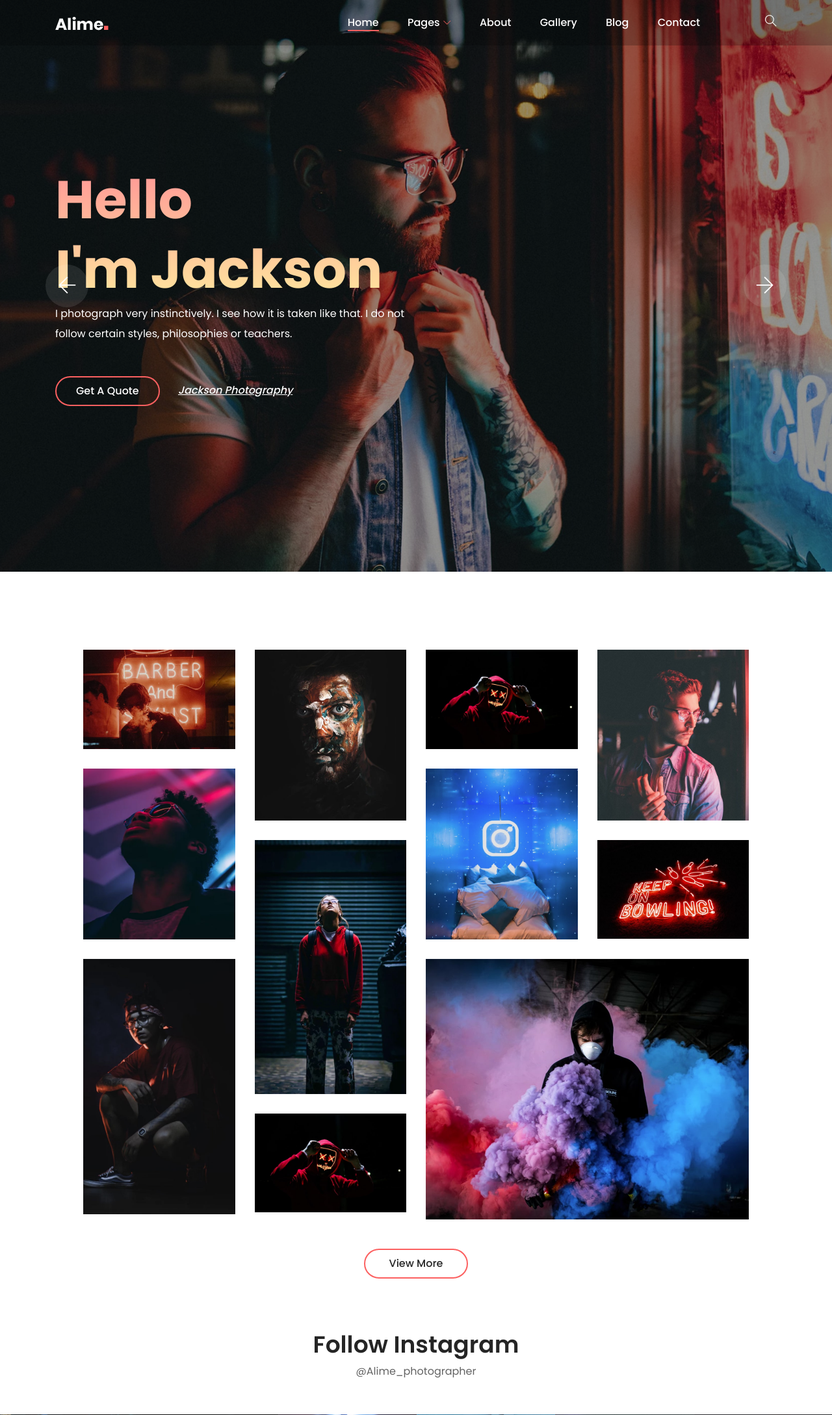
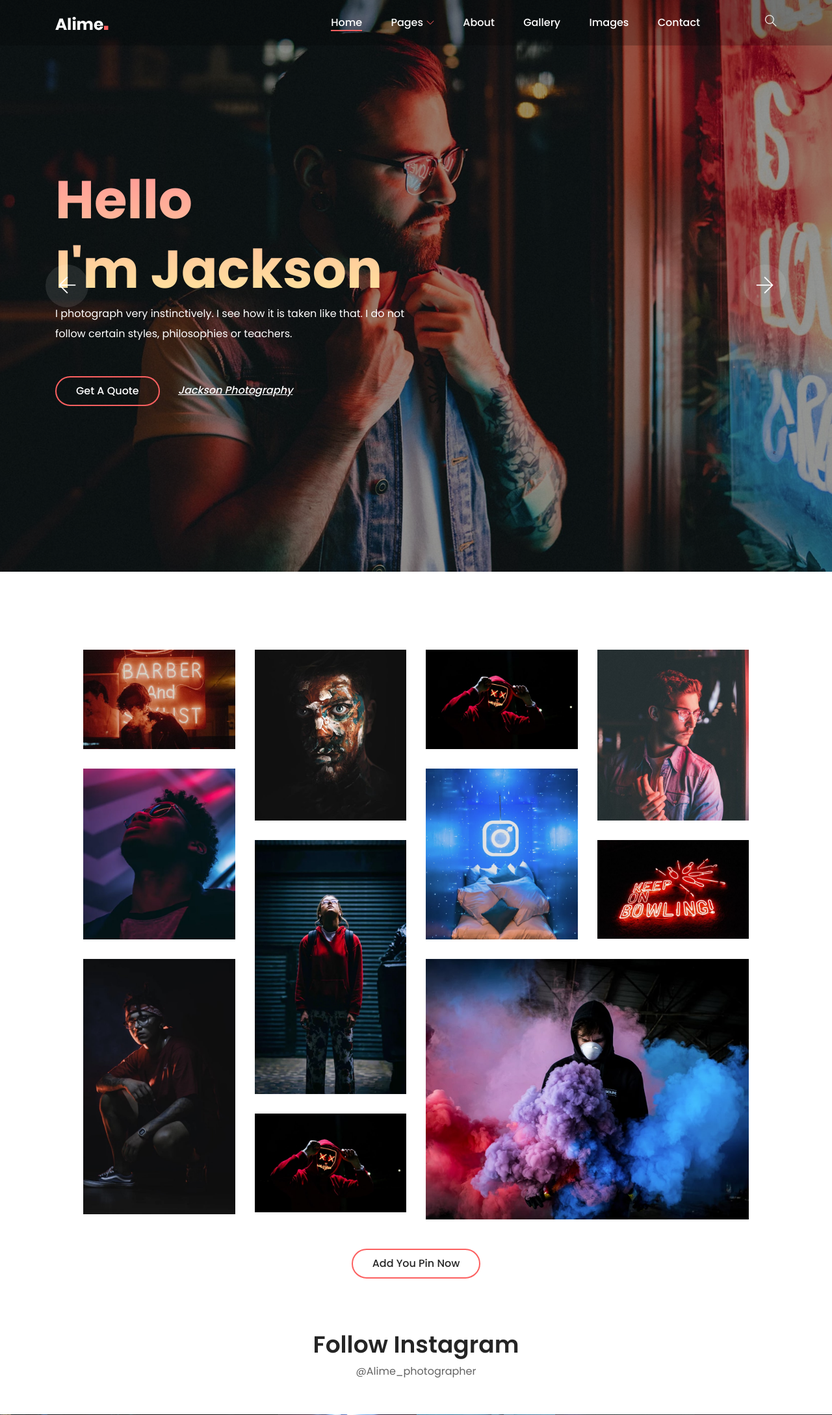
Before and after one commit to Joseph7Cartaphilus/Semistrovka, a Django app: page /MiracleArt/ in a window 1280 px wide. Shown: the top 2178 px of the page at 65% size. Run offline with Django 4.2, Linux system fonts and the light colour scheme; some libraries are stand-ins or nearby versions; some web fonts are replaced.

Commit message:
add images template

```diff
--- a/MiracleArt/templates/index.html
+++ b/MiracleArt/templates/index.html
@@ -81,14 +81,14 @@
                                         <li><a href="{% url 'index' %}">- Home</a></li>
                                         <li><a href="">- About</a></li>
                                         <li><a href="{% url 'gallery' %}">- Gallery</a></li>
-                                        <li><a href="">- Blog</a></li>
+                                        <li><a href="{% url 'images' %}">- Images</a></li>
                                         <li><a href="">- Blog Details</a></li>
                                         <li><a href="">- Contact</a></li>
                                     </ul>
                                 </li>
                                 <li><a href="">About</a></li>
                                 <li><a href="{% url 'gallery' %}">Gallery</a></li>
-                                <li><a href="">Blog</a></li>
+                                <li><a href="{% url 'images' %}">Images</a></li>
                                 <li><a href="">Contact</a></li>
                             </ul>
 
@@ -286,7 +286,7 @@
 
         <div class="row">
             <div class="col-12 text-center wow fadeInUp" data-wow-delay="700ms">
-                <a href="#" class="btn alime-btn btn-2 mt-15">View More</a>
+                <a href="#" class="btn alime-btn btn-2 mt-15">Add you Pin now</a>
             </div>
         </div>
     </div>
```
